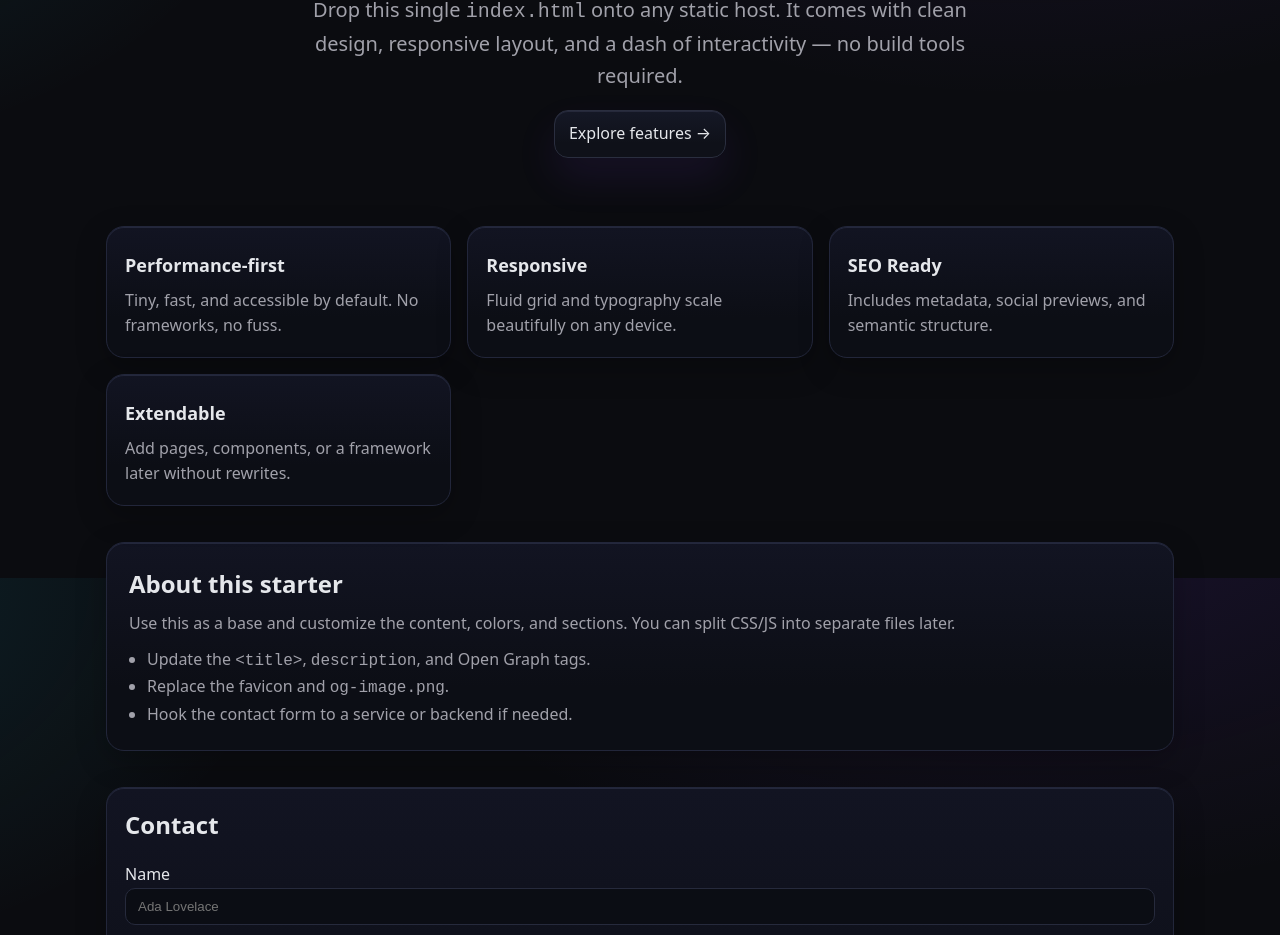
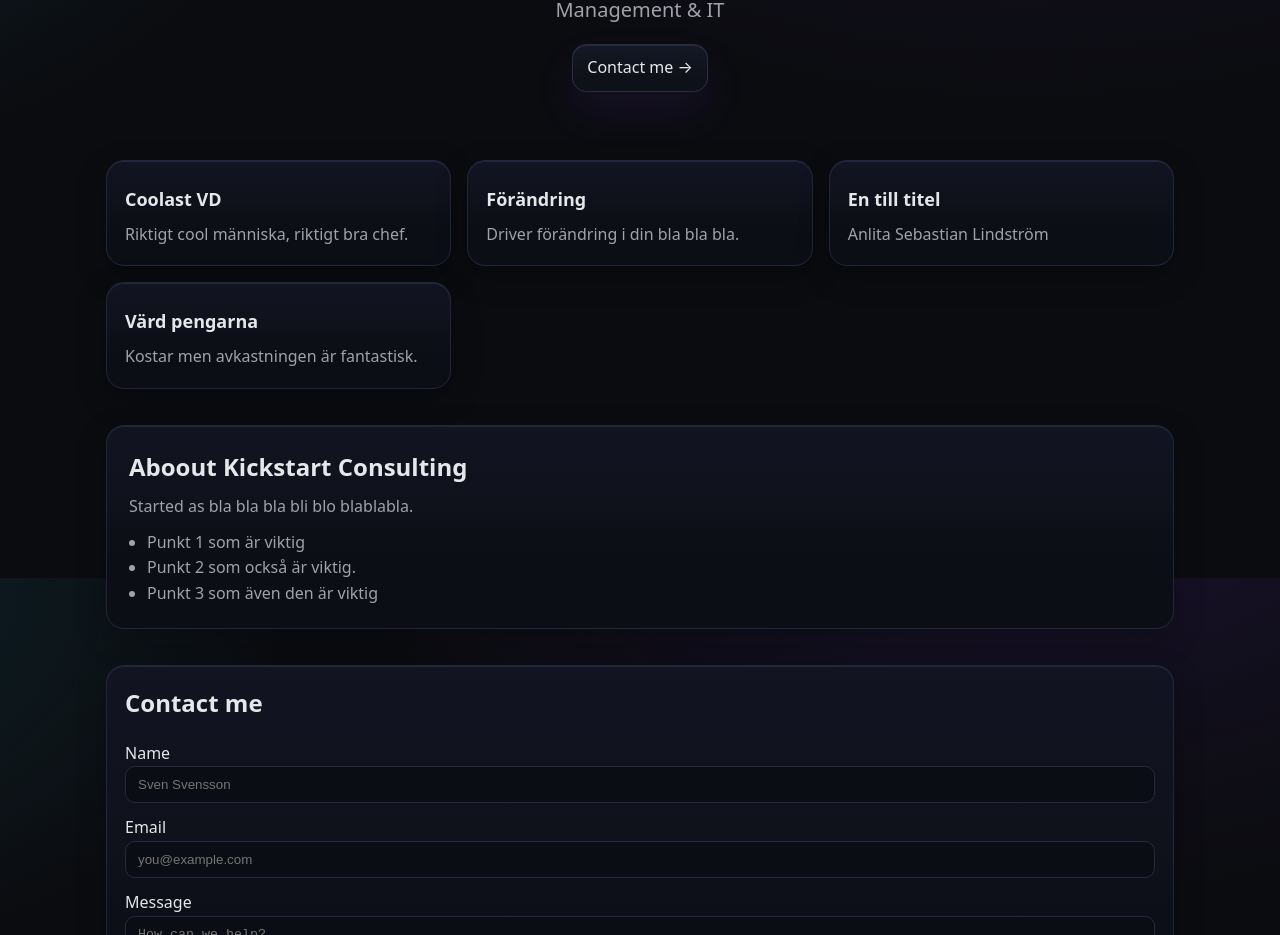
Before and after one commit to milianlindstrom/kickstart-consulting, a plain HTML site: page index.html in a window 1280 px wide. Shown: the part 222-1157 px from the top of the page. Drawn offline with Linux system fonts and the light colour scheme.

Commit message:
Update index.html

```diff
--- a/index.html
+++ b/index.html
@@ -3,7 +3,7 @@
 <head>
   <meta charset="utf-8" />
   <meta name="viewport" content="width=device-width, initial-scale=1" />
-  <title>Your Site Title</title>
+  <title>Kickstart Consulting</title>
   <meta name="description" content="A clean, fast starter website." />
   <meta property="og:title" content="Your Site Title" />
   <meta property="og:description" content="A clean, fast starter website." />
@@ -62,7 +62,7 @@
             </defs>
             <path d="M12 3l7.5 4.33v9.34L12 21l-7.5-4.33V7.33L12 3z" fill="url(#g)"/>
           </svg>
-          <a href="#" aria-label="Home">YourBrand</a>
+          <a href="#" aria-label="Home">Kickstart Consulting</a>
           <span class="chip">v1.0</span>
         </div>
         <div class="links">
@@ -76,50 +76,50 @@
 
   <main>
     <section class="hero">
-      <h1 class="title">Build your modern site fast.</h1>
-      <p class="subtitle">Drop this single <code>index.html</code> onto any static host. It comes with clean design, responsive layout, and a dash of interactivity — no build tools required.</p>
+      <h1 class="title">Kickstart Consulting AB</h1>
+      <p class="subtitle">Management & IT</p>
       <p style="margin-top:18px">
-        <a class="btn" href="#features">Explore features →</a>
+        <a class="btn" href="#features">Contact me →</a>
       </p>
     </section>
 
     <section id="features" class="grid wrap">
       <article class="card">
-        <h3>Performance-first</h3>
-        <p>Tiny, fast, and accessible by default. No frameworks, no fuss.</p>
+        <h3>Coolast VD</h3>
+        <p>Riktigt cool människa, riktigt bra chef.</p>
       </article>
       <article class="card">
-        <h3>Responsive</h3>
-        <p>Fluid grid and typography scale beautifully on any device.</p>
+        <h3>Förändring</h3>
+        <p>Driver förändring i din bla bla bla.</p>
       </article>
       <article class="card">
-        <h3>SEO Ready</h3>
-        <p>Includes metadata, social previews, and semantic structure.</p>
+        <h3>En till titel</h3>
+        <p>Anlita Sebastian Lindström</p>
       </article>
       <article class="card">
-        <h3>Extendable</h3>
-        <p>Add pages, components, or a framework later without rewrites.</p>
+        <h3>Värd pengarna</h3>
+        <p>Kostar men avkastningen är fantastisk.</p>
       </article>
     </section>
 
     <section id="about" class="wrap" style="padding: 8px 16px 28px;">
       <div class="card" style="padding:22px;">
-        <h2 style="margin:0 0 8px">About this starter</h2>
-        <p style="margin:0 0 10px; color:var(--muted)">Use this as a base and customize the content, colors, and sections. You can split CSS/JS into separate files later.</p>
+        <h2 style="margin:0 0 8px">Aboout Kickstart Consulting</h2>
+        <p style="margin:0 0 10px; color:var(--muted)">Started as bla bla bla bli blo blablabla. </p>
         <ul style="margin:0; padding-left:18px; color:var(--muted)">
-          <li>Update the <code>&lt;title&gt;</code>, <code>description</code>, and Open Graph tags.</li>
-          <li>Replace the favicon and <code>og-image.png</code>.</li>
-          <li>Hook the contact form to a service or backend if needed.</li>
+          <li>Punkt 1 som är viktig</li>
+          <li>Punkt 2 som också är viktig.</li>
+          <li>Punkt 3 som även den är viktig</li>
         </ul>
       </div>
     </section>
 
     <section id="contact" class="wrap" style="padding: 8px 16px 64px;">
       <form id="contact-form" class="card" style="display:grid; gap:12px;">
-        <h2 style="margin:0 0 6px">Contact</h2>
+        <h2 style="margin:0 0 6px">Contact me</h2>
         <label>
           <span>Name</span>
-          <input required name="name" placeholder="Ada Lovelace" style="width:100%; padding:10px 12px; border-radius:10px; border:1px solid #262a3c; background:#0b0d14; color:var(--text)" />
+          <input required name="name" placeholder="Sven Svensson" style="width:100%; padding:10px 12px; border-radius:10px; border:1px solid #262a3c; background:#0b0d14; color:var(--text)" />
         </label>
         <label>
           <span>Email</span>
@@ -137,7 +137,7 @@
 
   <footer>
     <div class="wrap foot-grid">
-      <small>© <span id="year"></span> YourBrand. All rights reserved.</small>
+      <small>© <span id="year"></span> Kickstart Consulting AB. All rights reserved.</small>
       <div style="justify-self:end">
         <a class="chip" href="#top">Back to top ↑</a>
       </div>
```
